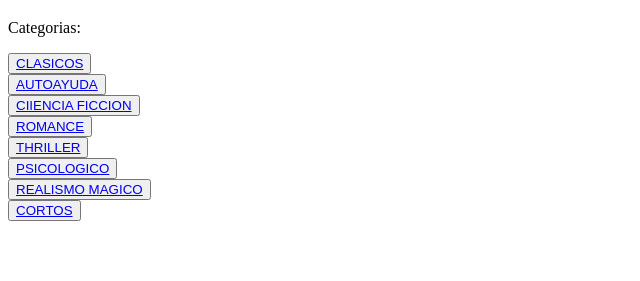
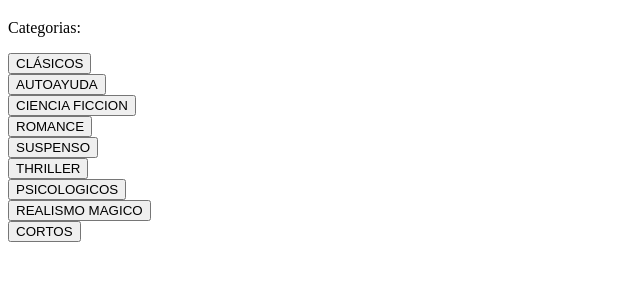
Before and after one commit to CamilaMontenero/Biblioteca, a plain HTML site: page BIBLIOTECA/libros.html in a window 1280 px wide. Shown: the part 61-342 px from the top of the page, without its empty margins (0-640 px from the left). Drawn offline with Linux system fonts and the light colour scheme.

Commit message:
libros.html

```diff
--- a/BIBLIOTECA/libros.html
+++ b/BIBLIOTECA/libros.html
@@ -1,43 +1,31 @@
 <!DOCTYPE html>
 <html lang="en">
-    <title>Bibilioteca</title>
+<head>
+    <link rel="stylesheet" type="text/css" href="libros.css">
+    <meta charset="UTF-8">
+    <meta http-equiv="X-UA-Compatible" content="IE=edge">
+    <meta name="viewport" content="width=device-width, initial-scale=1.0">
+    <title>Libros</title>
 </head>
 <body>
-    <header>
-        <h1>LIBROS</h1>
-    </header>
+    <h1>LIBROS</h1>
     <p>Categorias:</p>
-            <button>
-                <a href="clasicos.html">CLASICOS</a>
-        </button>
-        <br>
-        <button>
-            <a href="autoayuda.html">AUTOAYUDA</a>
-    </button>
+    <a href="clasicos.html"><button>CLÁSICOS</button></a>
     <br>
-    <button>
-                <a href="cienciaficcion.html">CIIENCIA FICCION</a>
-        </button>
-        <br>
-        <button>
-            <a href="romance.html">ROMANCE</a>
-    </button>
+    <a href="autoayuda.html"><button>AUTOAYUDA</button></a>
     <br>
-    <button>
-        <a href="thriller.html">THRILLER</a>
-    </button>
+    <a href="cienciaficcion.html"><button>CIENCIA FICCION</button></a>
     <br>
-    <button>
-                <a href="psicologico.html">PSICOLOGICO</a>
-    </button>
+    <a href="romance.html"><button>ROMANCE</button></a>
     <br>
-    <button>
-        <a href="realismomagico.html">REALISMO MAGICO</a>
-    </button>
+    <a href="suspenso.html"><button>SUSPENSO</button></a>
     <br>
-    <button>
-        <a href="cortos.html">CORTOS</a>
-</button>
-
-
-</header>
+    <a href="thriller.html"><button>THRILLER</button></a>
+    <br>
+     <a href="psicologico.html"><button>PSICOLOGICOS</button></a>
+    <br>
+     <a href="realismomagico.html"><button>REALISMO MAGICO</button></a>
+    <br>
+    <a href="cortos.html"><button>CORTOS</button></a>
+</body>
+</html>
```
